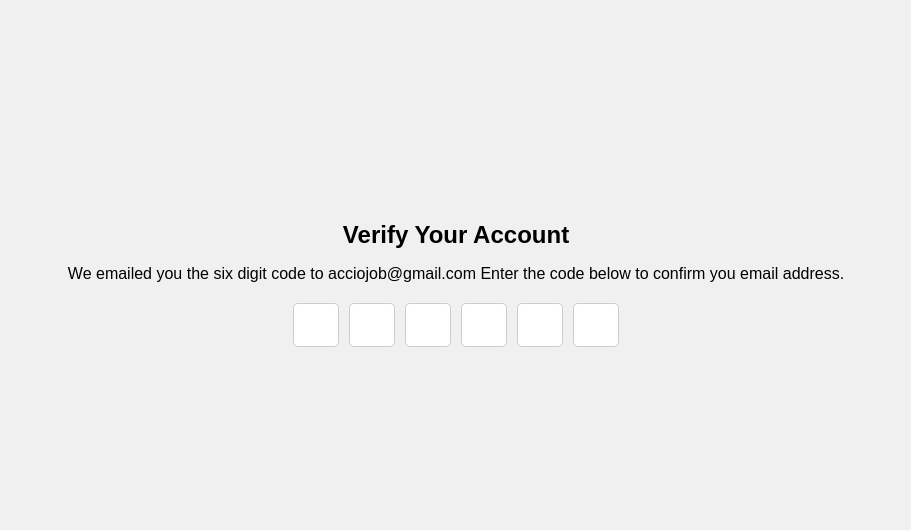
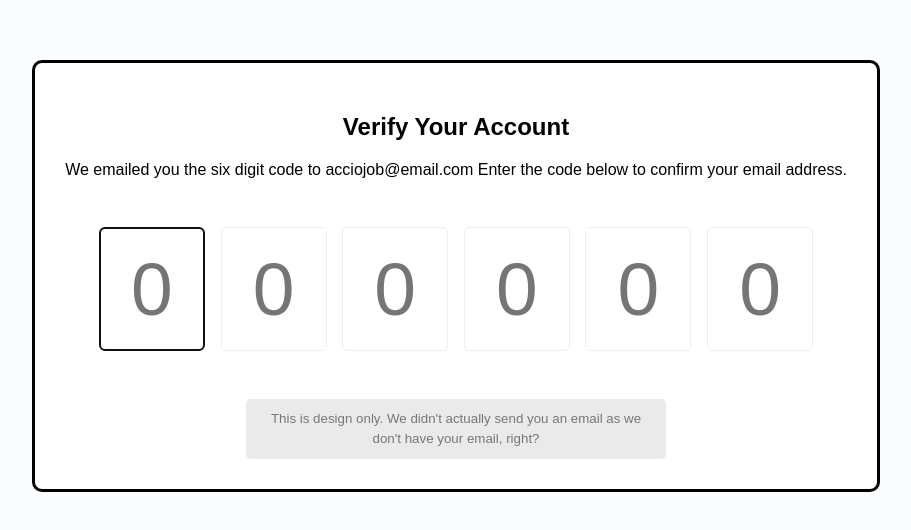
Before and after one commit to acciojob/OTP-tarunjangra043, a website: page main.html in a window 1280 px wide. Shown: the part 124-654 px from the top of the page, without its empty margins (184-1095 px from the left). Drawn offline with Linux system fonts and the light colour scheme.

Commit message:
created a submission

```diff
--- a/main.html
+++ b/main.html
@@ -1,21 +1,36 @@
 <!DOCTYPE html>
+
 <html>
+
 <head>
-    <link rel="stylesheet" href="styles.css">
+	<link rel="stylesheet" href="styles.css">
 </head>
+
 <body>
-    <div class="container">
-        <h1 id="verification_heading">Verify Your Account</h1>
-        <p id="verification_subtext">We emailed you the six digit code to acciojob@gmail.com Enter the code below to confirm you email address.</p>
-        <div class="code-container">
-            <input type="text" class="code" id="code-1" maxlength="1" />
-            <input type="text" class="code" id="code-2" maxlength="1" />
-            <input type="text" class="code" id="code-3" maxlength="1" />
-            <input type="text" class="code" id="code-4" maxlength="1" />
-            <input type="text" class="code" id="code-5" maxlength="1" />
-            <input type="text" class="code" id="code-6" maxlength="1" />
-        </div>
-    </div>
-    <script type="text/javascript" src="./script.js"></script>
+
+	<div class="container">
+		<h2 id="verification_heading">Verify Your Account</h2>
+		<p id="verification_subtext">
+			We emailed you the six digit code to acciojob@email.com
+			Enter the code below to confirm your email address.
+		</p>
+		<div class="code-container">
+			<input type="number" class="code" id="code-1" placeholder="0" min="0" max="9" required>
+			<input type="number" class="code" id="code-2" placeholder="0" min="0" max="9" required>
+			<input type="number" class="code" id="code-3"placeholder="0" min="0" max="9" required>
+			<input type="number" class="code" id="code-4"placeholder="0" min="0" max="9" required>
+			<input type="number" class="code" id="code-5"placeholder="0" min="0" max="9" required>
+			<input type="number" class="code" id="code-6"placeholder="0" min="0" max="9" required>
+		</div>
+		<small class="info">
+			This is design only. We didn't actually send you an email as we don't have your email, right?
+		</small>
+	</div>
+
+	<!-- the entire body must be written by student -->
+    <script type="text/javascript" src="./script.js">
+</script>
+
 </body>
+
 </html>
--- a/script.js
+++ b/script.js
@@ -1,25 +1,26 @@
-document.addEventListener('DOMContentLoaded', () => {
-    const codes = document.querySelectorAll('.code');
+const codes = document.querySelectorAll(".code")
 
-    codes.forEach((code, index) => {
-        code.addEventListener('input', (e) => {
-            if (e.inputType === 'deleteContentBackward') {
-                if (index > 0) {
-                    codes[index - 1].focus();
-                }
-            } else {
-                if (index < codes.length - 1) {
-                    codes[index + 1].focus();
-                }
+codes[0].focus()
+
+codes.forEach((code, idx) => {
+    code.addEventListener("keydown", (e) => {
+        console.log(e.key)
+        const keyPressed = e.key
+
+        if (keyPressed >= 0 && keyPressed <= 9) {
+            codes[idx].value = ''
+            if (idx < codes.length - 1) {
+                setTimeout(() => codes[idx + 1].focus(), 10)
+
+                // setTimeout(function(){
+                //     codes[index+1].focus()
+                // },10)
             }
-        });
-
-        code.addEventListener('keydown', (e) => {
-            if (e.key === 'Backspace' && !code.value) {
-                if (index > 0) {
-                    codes[index - 1].focus();
-                }
+        }
+        else if (keyPressed === "Backspace") {
+            if (idx > 0) {
+                setTimeout(() => codes[idx - 1].focus(), 10)
             }
-        });
-    });
-});
+        }
+    })
+})
--- a/styles.css
+++ b/styles.css
@@ -1,42 +1,73 @@
-body {
-    display: flex;
-    justify-content: center;
-    align-items: center;
-    height: 100vh;
-    background-color: #f0f0f0;
-    margin: 0;
-    font-family: Arial, sans-serif;
+body{
+    box-sizing: border-box;
 }
 
-.container {
+body{
+    background-color: #fbfcfe;
+    font-family: 'Muli',sans-serif;
+    display: flex;
+    align-items: center;
+    justify-content: center;
+    height: 100vh;
+    overflow: hidden;
+    margin: 0;
+}
+
+.container{
+    background-color: #fff;
+    border: 3px #000 solid;
+    border-radius: 10px;
+    padding: 30px;
+    max-width: 1000px;
     text-align: center;
 }
 
-#verification_heading {
-    font-size: 24px;
-    margin-bottom: 10px;
+.code-container{
+    display: flex;
+    align-items: center;
+    justify-content: center;
+    margin: 40px 0;
 }
 
-#verification_subtext {
-    font-size: 16px;
-    margin-bottom: 20px;
+.code{
+    caret-color: transparent;
+    border-radius: 5px;
+    font-size: 75px;
+    height: 120px;
+    width: 100px;
+    border: 1px solid #eee;
+    margin: 1%;
+    text-align: center;
+    font-weight: 300;
+    -moz-appearance: textfield;
 }
 
-.code-container {
-    display: flex;
-    justify-content: center;
-    gap: 10px;
+.code::-webkit-inner-spin-button{
+    -webkit-appearance: none;
+    margin: 0;
+}
+.code:valid{
+    border-color: #3498db;
+    box-shadow: 0 10px 10px -5px rgba(0,0,0,0.25);
 }
 
-.code {
-    width: 40px;
-    height: 40px;
-    font-size: 24px;
-    text-align: center;
-    border: 1px solid #ccc;
+.info{
+    background-color: #eaeaea;
+    display: inline-block;
+    padding: 10px;
+    line-height: 20px;
+    max-width: 400px;
+    color: #777;
     border-radius: 5px;
 }
 
-.code:focus {
-    border-color: blue;
+@media(max-width:600px){
+    .code-container{
+        flex-wrap: wrap;
+    }
+    .code{
+        font-size: 60px;
+        height: 80px;
+        max-width: 70px;
+    }
 }
```
